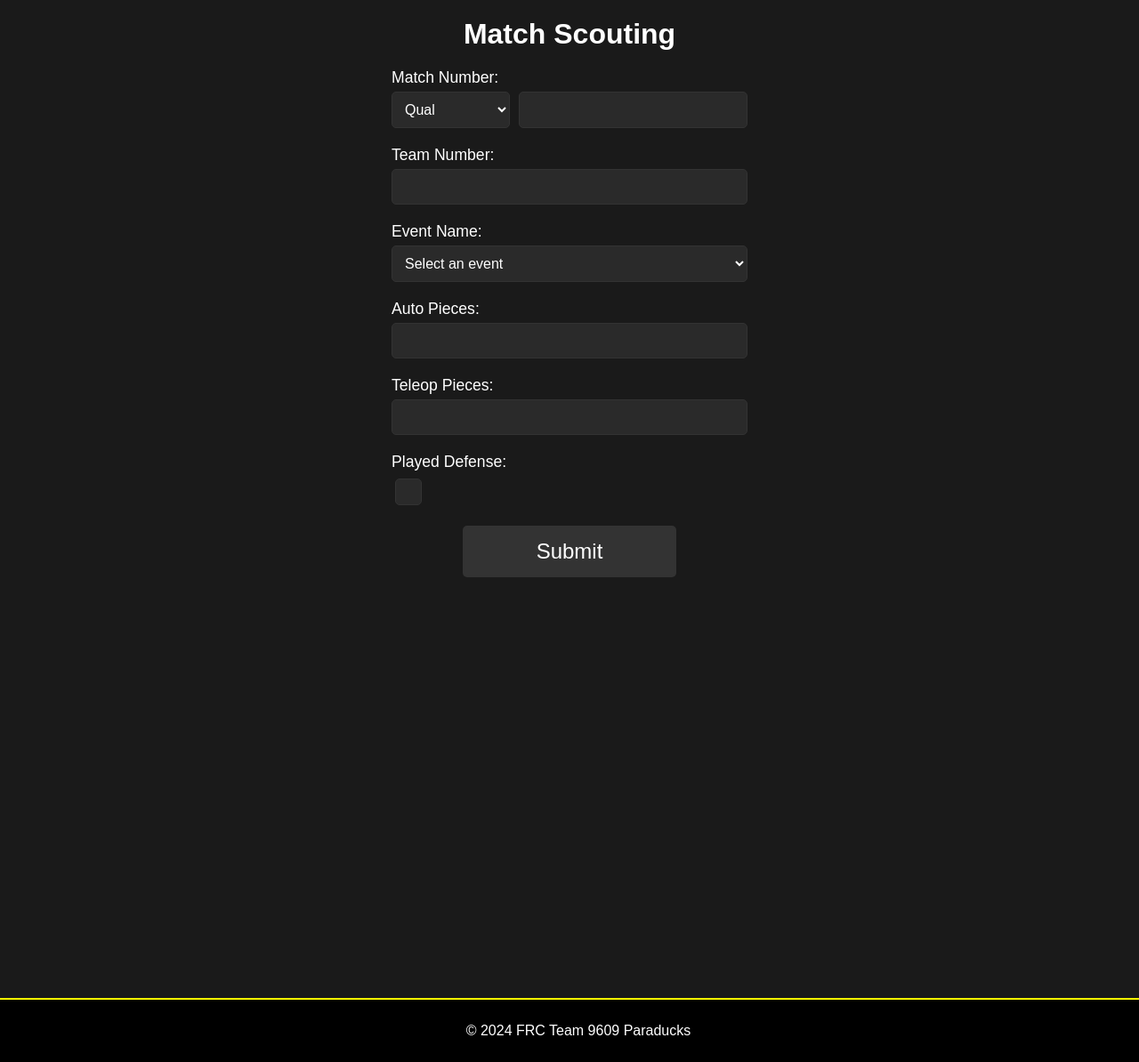
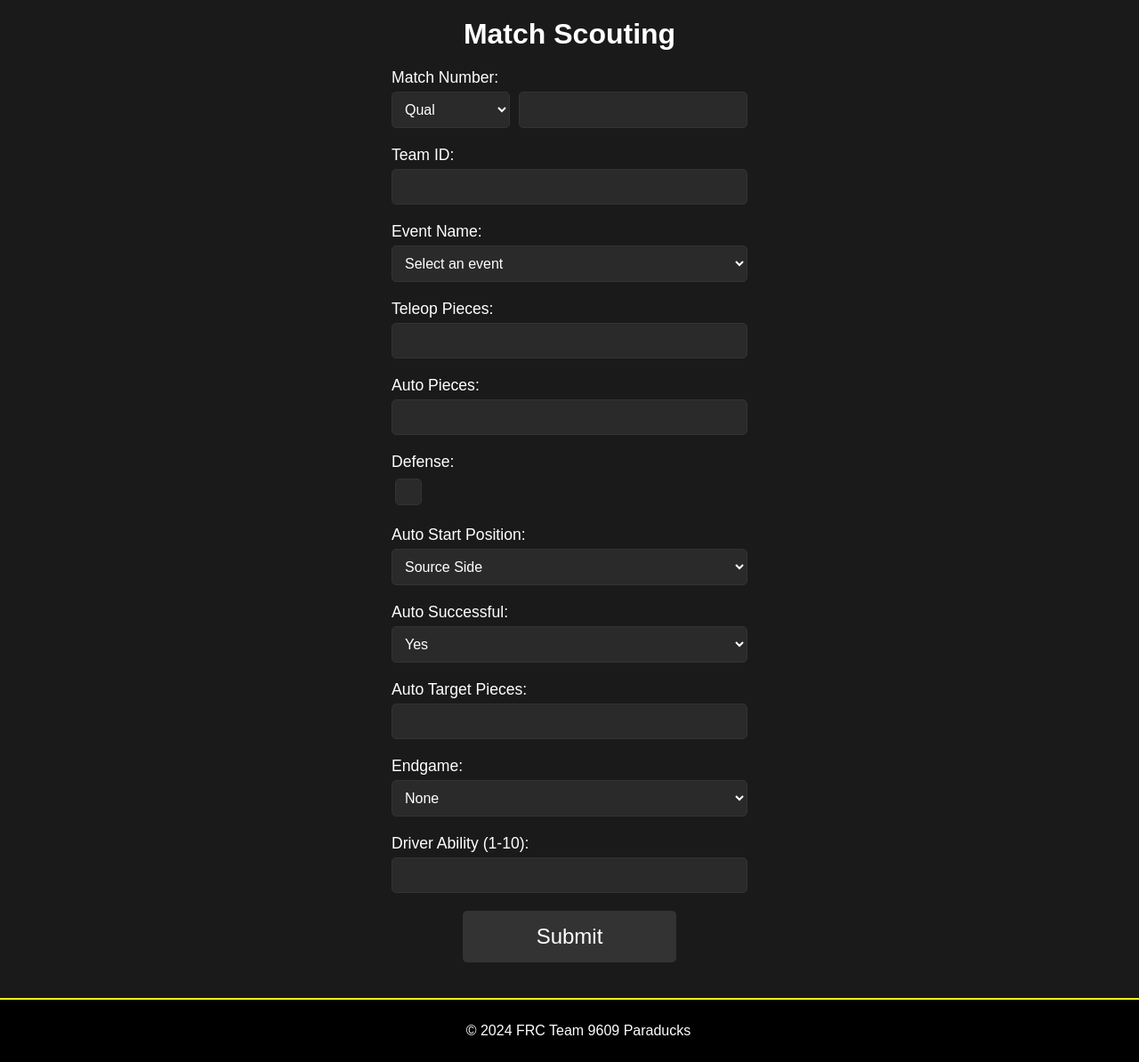
Before and after one commit to SolBreaker12/ParaScout, a Flask app: page /scout/match in a window 1280 px wide. Shown: the part 87-1281 px from the top of the page at 89% size. Run offline with Flask 3, Linux system fonts and the light colour scheme.

Commit message:
added way more match data

```diff
--- a/templates/scout/match_scout.html
+++ b/templates/scout/match_scout.html
@@ -12,7 +12,8 @@
 </header>
 <div class="container">
     <h2>Match Scouting</h2>
-    <form class="scout-form" action="/scout/submit_match_data" method="post">
+    <form class="scout-form" action="{{ url_for('submit_match_data') }}" method="POST">
+        <!-- Existing fields -->
         <div class="form-group">
             <label for="match-id">Match Number:</label>
             <div class="match-number-container">
@@ -27,8 +28,8 @@
             </div>
         </div>
         <div class="form-group">
-            <label for="team-id">Team Number:</label>
-            <input type="number" id="team-id" name="team_id" required>
+            <label for="team_id">Team ID:</label>
+            <input type="text" id="team_id" name="team_id" required>
         </div>
         <div class="form-group">
             <label for="event-id">Event Name:</label>
@@ -40,18 +41,50 @@
             </select>
         </div>
         <div class="form-group">
+            <label for="teleop_pieces">Teleop Pieces:</label>
+            <input type="number" id="teleop_pieces" name="teleop_pieces" required>
+        </div>
+        <div class="form-group">
             <label for="auto_pieces">Auto Pieces:</label>
             <input type="number" id="auto_pieces" name="auto_pieces" required>
         </div>
         <div class="form-group">
-            <label for="teleop_pieces">Teleop Pieces:</label>
-            <input type="number" id="teleop_pieces" name="teleop_pieces" required>
+            <label for="defense">Defense:</label>
+            <input type="checkbox" id="defense" name="defense">
         </div>
         <div class="form-group">
-            <label for="defense">Played Defense:</label>
-            <input type="checkbox" id="defense" name="defense">
+            <label for="auto_start_position">Auto Start Position:</label>
+            <select id="auto_start_position" name="auto_start_position" required>
+                <option value="Source">Source Side</option>
+                <option value="Speaker">Speaker</option>
+                <option value="Amp">Amp Side</option>
+            </select>
         </div>
-        <button class="button buttons" type="submit">Submit</button>
+        <div class="form-group">
+            <label for="auto_successful">Auto Successful:</label>
+            <select id="auto_successful" name="auto_successful" required>
+                <option value="true">Yes</option>
+                <option value="false">No</option>
+            </select>
+        </div>
+        <div class="form-group">
+            <label for="auto_target_pieces">Auto Target Pieces:</label>
+            <input type="number" id="auto_target_pieces" name="auto_target_pieces" required>
+        </div>
+        <div class="form-group">
+            <label for="endgame">Endgame:</label>
+            <select id="endgame" name="endgame" required>
+                <option value="None">None</option>
+                <option value="Park">Park</option>
+                <option value="Climb">Climb</option>
+                <option value="Trap">Trap</option>
+            </select>
+        </div>
+        <div class="form-group">
+            <label for="driver_ability">Driver Ability (1-10):</label>
+            <input type="number" id="driver_ability" name="driver_ability" min="1" max="10" required>
+        </div>
+            <button class="buttons button" type="submit">Submit</button>
     </form>
 </div>
 <footer>
```
Also changed, not shown: templates/view/events/team.html (+28 -8 lines).
